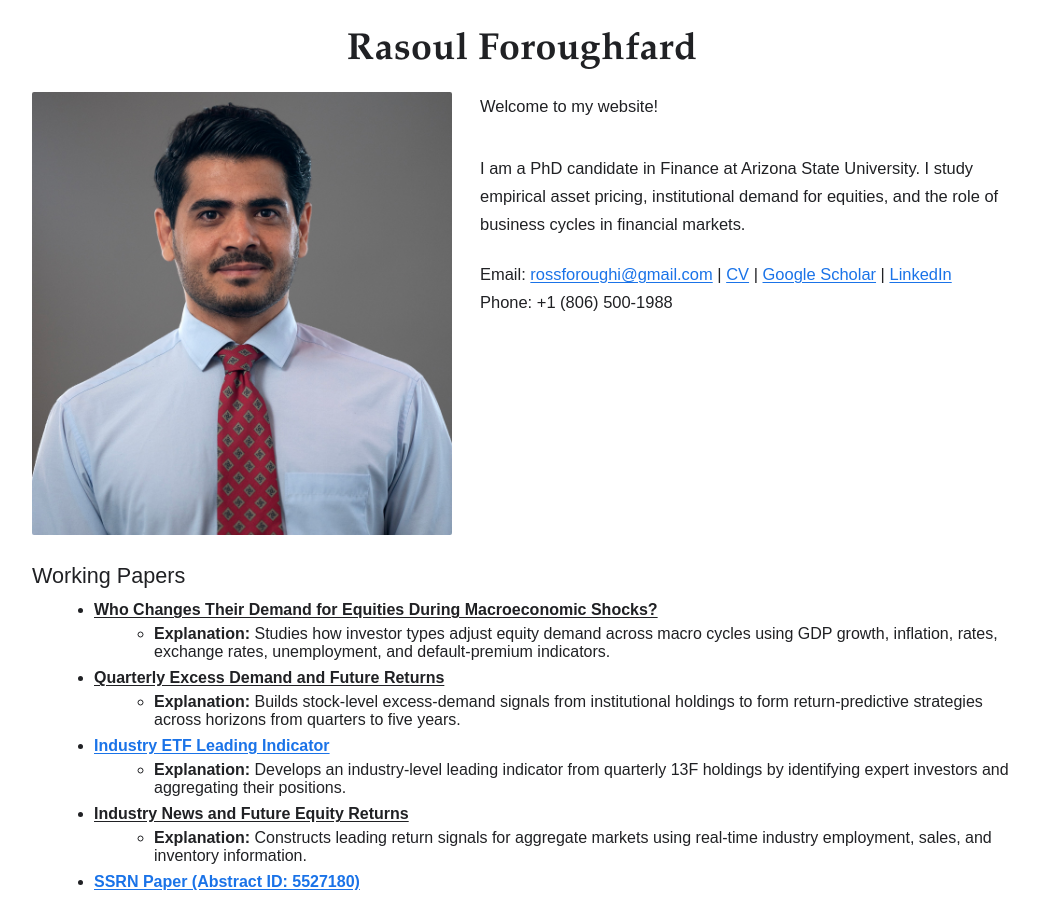
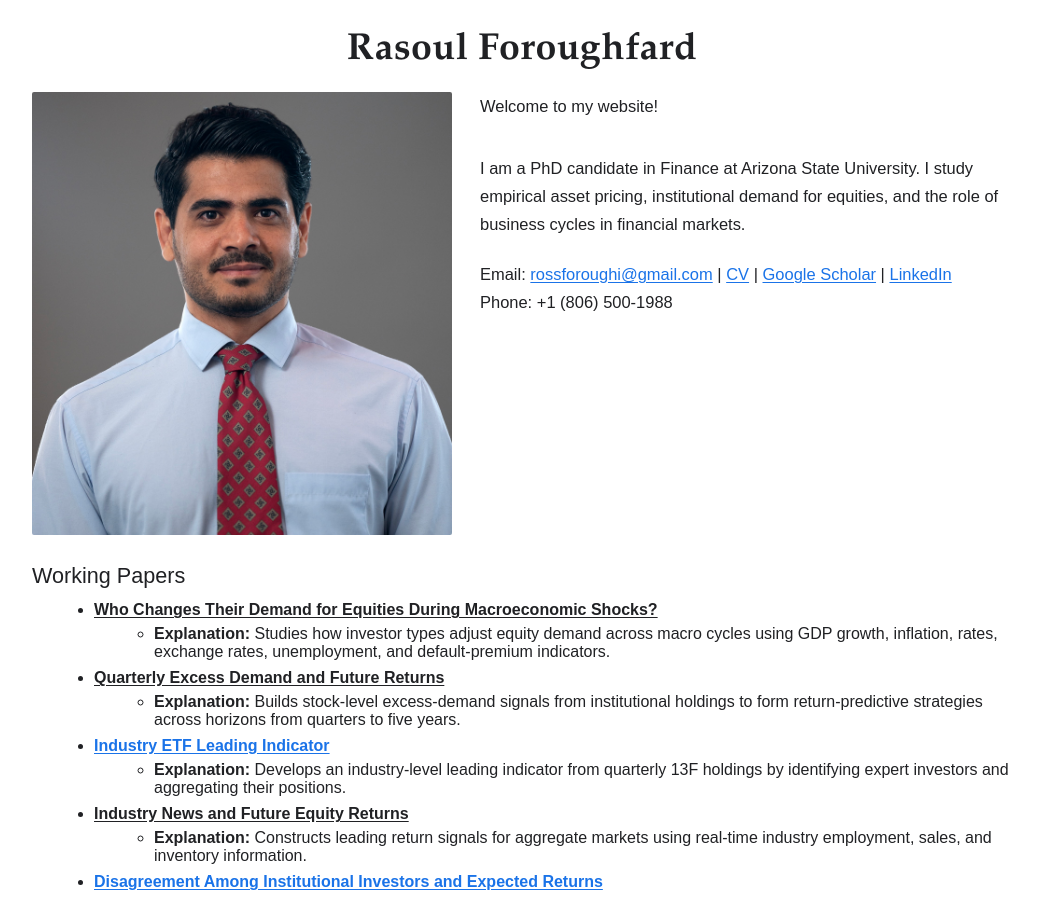
Before and after one commit to rasouleip71/rasoul-site, a Next.js app: page / in a window 1280 px wide. Shown: the top 897 px of the page, without its empty margins (48-1087 px from the left). Built offline with nearby package versions, Linux system fonts and the light colour scheme.

Commit message:
Set title and summary for SSRN 5527180 paper

```diff
--- a/app/page.tsx
+++ b/app/page.tsx
@@ -42,8 +42,9 @@ const workingPapers = [
       "Constructs leading return signals for aggregate markets using real-time industry employment, sales, and inventory information.",
   },
   {
-    title: "SSRN Paper (Abstract ID: 5527180)",
-    summary: "Linked SSRN working paper.",
+    title: "Disagreement Among Institutional Investors and Expected Returns",
+    summary:
+      "Uses institutional demand for equity to study the stock cross-section and finds that firms with higher disagreement among institutional investors are associated with lower next-quarter returns.",
     link: ssrn5527180Link,
   },
   {
```
